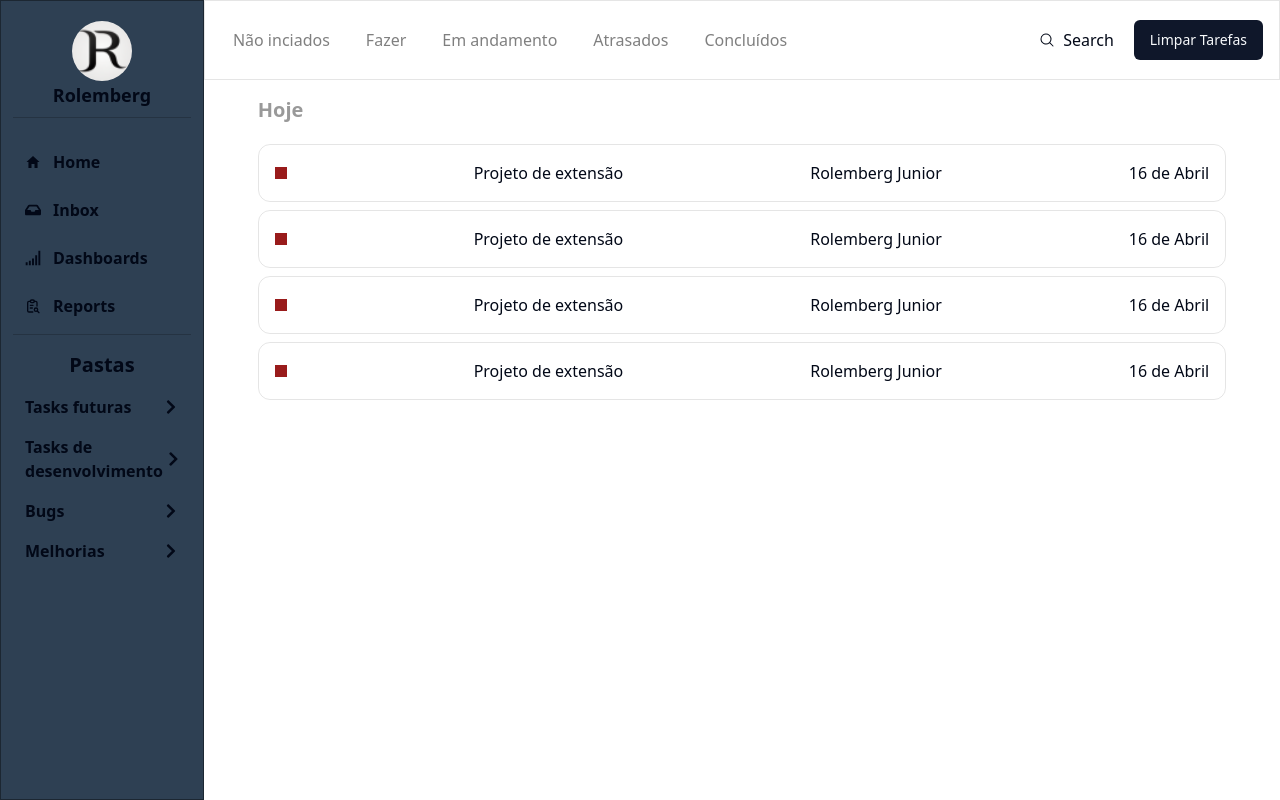
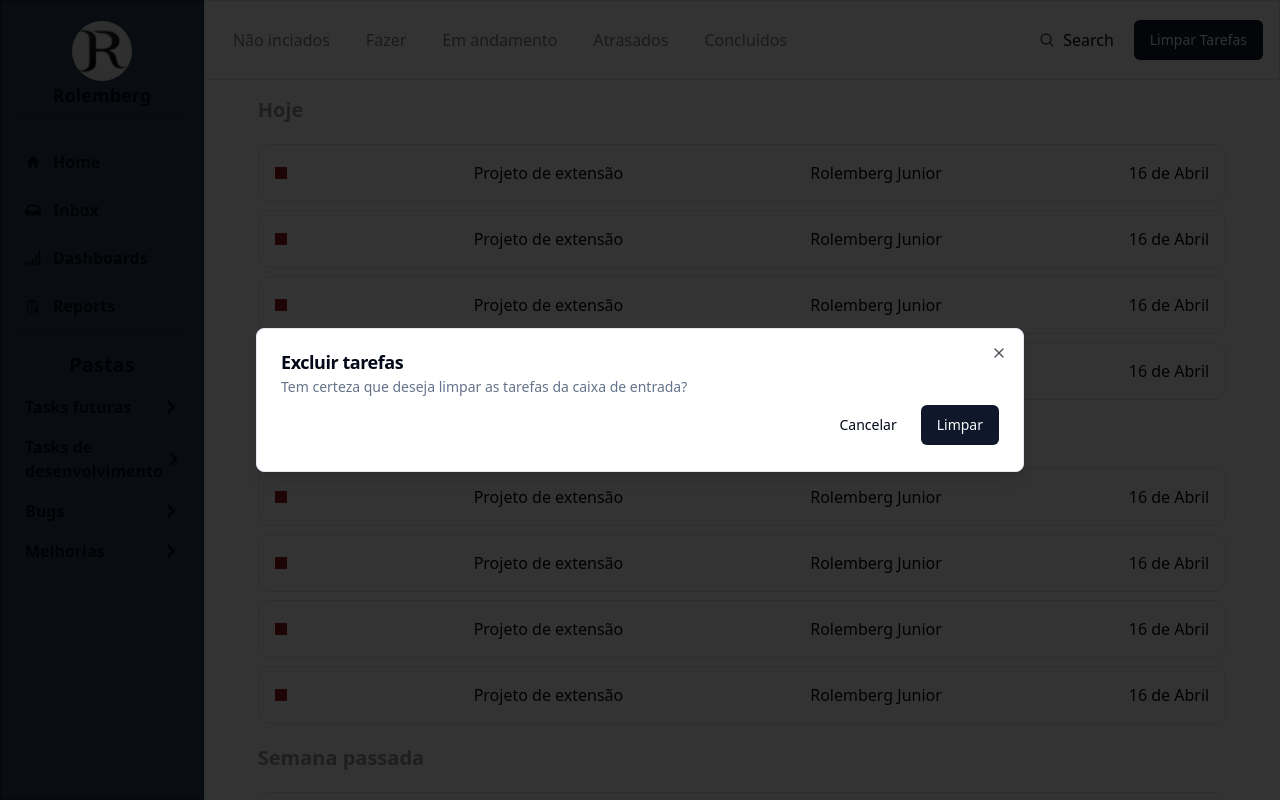
Before and after one commit to RolembergJunior/task-manager, a Next.js app: page /Inbox in a window 1280 px wide. Both pictures are taken after a click on the button "Limpar Tarefas". Shown: the top 800 px of the page. Built offline with nearby package versions, Linux system fonts and the light colour scheme; data requests are answered from the project's data file.

Commit message:
Creating and styling CleanTasksComponent

```diff
--- a/src/app/Inbox/page.tsx
+++ b/src/app/Inbox/page.tsx
@@ -1,12 +1,13 @@
 'use client'
 
 import { useEffect, useState } from "react";
+import { getTasks } from "@/services/api";
+import { Dialog, DialogContent, DialogTrigger, DialogClose, DialogDescription, DialogHeader, DialogTitle } from "@/components/ui/dialog";
+import { Button } from "@/components/ui/button";
+import MenuFilter from "./components/MenuFilters";
 import { tasksProps } from "../types/Types";
+import { HiMagnifyingGlass } from "react-icons/hi2";
 import SideBar from "@/components/Sidebar";
-import { Button } from "@/components/ui/button";
-import { HiMagnifyingGlass } from "react-icons/hi2";
-import MenuFilter from "./components/MenuFilters";
-import { getTasks } from "@/services/api";
 
 export default function Inbox(){
   const [tasks, setTasks] = useState<tasksProps>()
@@ -32,12 +33,84 @@ export default function Inbox(){
                   <HiMagnifyingGlass />
                   <span>Search</span>
                 </div>
-                <Button>Limpar Tarefas</Button>
+                <Dialog>
+                  <DialogTrigger asChild>
+                    <Button>Limpar Tarefas</Button>
+                  </DialogTrigger>
+                    <DialogContent>
+                      <DialogHeader>
+                          <DialogTitle>
+                              Excluir tarefas
+                          </DialogTitle>
+                          <DialogDescription>
+                            Tem certeza que deseja limpar as tarefas da caixa de entrada?
+                          </DialogDescription>
+                          <div className="flex items-center justify-end gap-3">
+                            <DialogClose className="inline-flex items-center justify-center whitespace-nowrap rounded-md text-sm font-medium ring-offset-background transition-colors hover:bg-black/10 p-3 focus-visible:outline-none focus-visible:ring-2 focus-visible:ring-ring focus-visible:ring-offset-2 disabled:pointer-events-none disabled:opacity-50">Cancelar</DialogClose>
+                            <Button>Limpar</Button>
+                          </div>
+                      </DialogHeader>
+                    </DialogContent>
+                </Dialog>
               </div>
             </div>
-            <section className="w-[90%] mx-auto mt-4">
+            <section className="w-[90%] mx-auto mt-4 space-y-5">
                 <div className="space-y-2">
                   <h1 className="text-xl font-semibold text-black/40 mb-5">Hoje</h1>
+                  <div className="flex items-center justify-between border border-black/10 rounded-xl p-4 hover:cursor-pointer hover:bg-muted/50">
+                    <div className="bg-red-800 w-3 h-3" />
+                    <p className="font-medium"> Projeto de extensão </p>
+                    <p className="font-medium"> Rolemberg Junior </p>
+                    <p className="font-medium"> 16 de Abril </p>
+                  </div>
+                  <div className="flex items-center justify-between border border-black/10 rounded-xl p-4 hover:cursor-pointer hover:bg-muted/50">
+                    <div className="bg-red-800 w-3 h-3" />
+                    <p className="font-medium"> Projeto de extensão </p>
+                    <p className="font-medium"> Rolemberg Junior </p>
+                    <p className="font-medium"> 16 de Abril </p>
+                  </div>
+                  <div className="flex items-center justify-between border border-black/10 rounded-xl p-4 hover:cursor-pointer hover:bg-muted/50">
+                    <div className="bg-red-800 w-3 h-3" />
+                    <p className="font-medium"> Projeto de extensão </p>
+                    <p className="font-medium"> Rolemberg Junior </p>
+                    <p className="font-medium"> 16 de Abril </p>
+                  </div>
+                  <div className="flex items-center justify-between border border-black/10 rounded-xl p-4 hover:cursor-pointer hover:bg-muted/50">
+                    <div className="bg-red-800 w-3 h-3" />
+                    <p className="font-medium"> Projeto de extensão </p>
+                    <p className="font-medium"> Rolemberg Junior </p>
+                    <p className="font-medium"> 16 de Abril </p>
+                  </div>
+                </div>
+                <div className="space-y-2">
+                  <h1 className="text-xl font-semibold text-black/40 mb-5">Ontem</h1>
+                  <div className="flex items-center justify-between border border-black/10 rounded-xl p-4 hover:cursor-pointer hover:bg-muted/50">
+                    <div className="bg-red-800 w-3 h-3" />
+                    <p className="font-medium"> Projeto de extensão </p>
+                    <p className="font-medium"> Rolemberg Junior </p>
+                    <p className="font-medium"> 16 de Abril </p>
+                  </div>
+                  <div className="flex items-center justify-between border border-black/10 rounded-xl p-4 hover:cursor-pointer hover:bg-muted/50">
+                    <div className="bg-red-800 w-3 h-3" />
+                    <p className="font-medium"> Projeto de extensão </p>
+                    <p className="font-medium"> Rolemberg Junior </p>
+                    <p className="font-medium"> 16 de Abril </p>
+                  </div>
+                  <div className="flex items-center justify-between border border-black/10 rounded-xl p-4 hover:cursor-pointer hover:bg-muted/50">
+                    <div className="bg-red-800 w-3 h-3" />
+                    <p className="font-medium"> Projeto de extensão </p>
+                    <p className="font-medium"> Rolemberg Junior </p>
+                    <p className="font-medium"> 16 de Abril </p>
+                  </div>
+                  <div className="flex items-center justify-between border border-black/10 rounded-xl p-4 hover:cursor-pointer hover:bg-muted/50">
+                    <div className="bg-red-800 w-3 h-3" />
+                    <p className="font-medium"> Projeto de extensão </p>
+                    <p className="font-medium"> Rolemberg Junior </p>
+                    <p className="font-medium"> 16 de Abril </p>
+                  </div>
+                </div>
+                <div className="space-y-2">
+                  <h1 className="text-xl font-semibold text-black/40 mb-5">Semana passada</h1>
                   <div className="flex items-center justify-between border border-black/10 rounded-xl p-4 hover:cursor-pointer hover:bg-muted/50">
                     <div className="bg-red-800 w-3 h-3" />
                     <p className="font-medium"> Projeto de extensão </p>
@@ -66,18 +139,5 @@ export default function Inbox(){
             </section>
           </div>
         </div>
-        // <div className="flex">
-        //   <SideBar/>
-        //   <div className="flex items-center justify-between border border-black/10 w-full h-20 p-4">
-        //     <MenuFilter/>
-        //     <div className="flex gap-3">
-        //       <div className="flex items-center gap-2 p-2 hover:cursor-pointer hover:bg-gray-400 rounded-xl transition-all">
-        //         <HiMagnifyingGlass />
-        //         <span>Search</span>
-        //       </div>
-        //       <Button>Limpar Tarefas</Button>
-        //     </div>
-        //   </div>
-        // </div>
     );
 }
--- a/src/app/task/[id]/page.tsx
+++ b/src/app/task/[id]/page.tsx
@@ -5,7 +5,6 @@ import { useParams, useRouter } from "next/navigation";
 import { tasksProps } from "@/app/types/Types";
 import SideBar from "@/components/Sidebar";
 import { BiLeftArrowAlt } from 'react-icons/bi';
-import { Fullscreen } from "lucide-react";
 import { Button } from "@/components/ui/button";
 import { Input } from "@/components/ui/input";
 import { FaPlus, FaRegTrashAlt } from "react-icons/fa";
@@ -78,7 +77,9 @@ export default function Task(){
                         <div className="space-y-4">
                             <div className="flex items-center justify-between">
                                 <h1 className="text-xl font-semibold ">ChekList</h1>
-                                <FaPlus />
+                                <div className="transition-colors hover:bg-black/10 hover:cursor-pointer rounded-full p-2">
+                                    <FaPlus />
+                                </div>
                             </div>
                             <div className="bg-white rounded-lg p-3 h-52 overflow-auto scrollbar-thin scrollbar-thumb-black scrollbar-track-white" >
                                 <div className="flex items-center justify-between w-full border-b border-black/10">
--- a/src/components/Sidebar/index.tsx
+++ b/src/components/Sidebar/index.tsx
@@ -1,7 +1,7 @@
 'use client'
 
 import NavLink from "./components/NavLink"
-import Folder from "./components/Folder"
+import Folder from "./components/Folder";
 import { GiNetworkBars } from "react-icons/gi";
 import { TbReportSearch } from "react-icons/tb";
 import { IoMdHome } from "react-icons/io";
@@ -10,10 +10,10 @@ import { FaInbox } from "react-icons/fa";
 
 export default function SideBar(){
     return(
-        <div className=" bg-[#2e4053] w-56 h-screen space-y-4 border border-black/40 p-3 ">
+        <div className="bg-[#2e4053] w-56 h-screen space-y-4 border border-black/40 p-3 ">
             <div className=" flex-col items-center w-full border-b border-black/20 gap-3 py-2">
                 <img
-                    src="./logo.png"
+                    src="/logo.png"
                     alt="Logo da empresa"
                     className="mx-auto rounded-full"
                     width={60}
```
